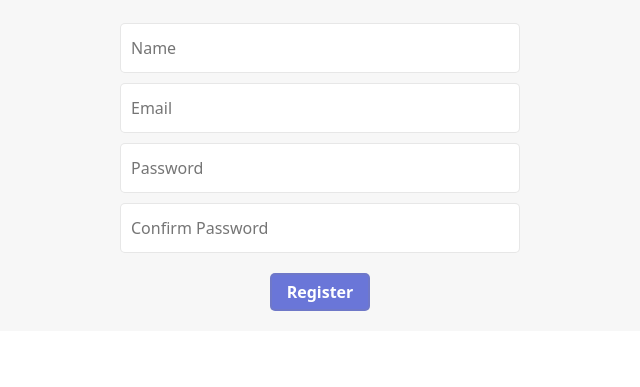
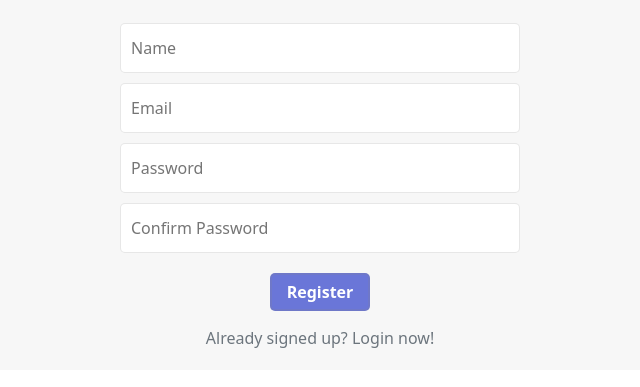
Before and after one commit to jacky96923/Hair-Salon-booking-System, a website: page public/register/register.html in a window 1280 px wide. Shown: the part 153-540 px from the top of the page, without its empty margins (320-960 px from the left). Drawn offline with nearby package versions, Linux system fonts and the light colour scheme; some packages are replaced by stand-ins of ours; a script that the page names is missing.

Commit message:
add link to login page on register html --- Brian

```diff
--- a/public/register/register.css
+++ b/public/register/register.css
@@ -76,6 +76,20 @@ input[type="submit"]{
     align-items: center;
 }
 
+.login{
+    margin-top: 15px;
+}
+
+.login a{
+    all: unset;
+    color: #6c757d;
+}
+
+.login a:hover{
+    cursor: pointer;
+    text-decoration: underline;
+}
+
 /* Style for Form Validation */
 .input-control.success input{
     border-color:#09c372;
--- a/public/register/register.html
+++ b/public/register/register.html
@@ -50,6 +50,9 @@
                     </div>
 
                 </form>
+                <div class="login">
+                    <a href="../login/login.html">Already signed up? Login now!</a>
+                </div>
           </div>
 
         </div>
```
